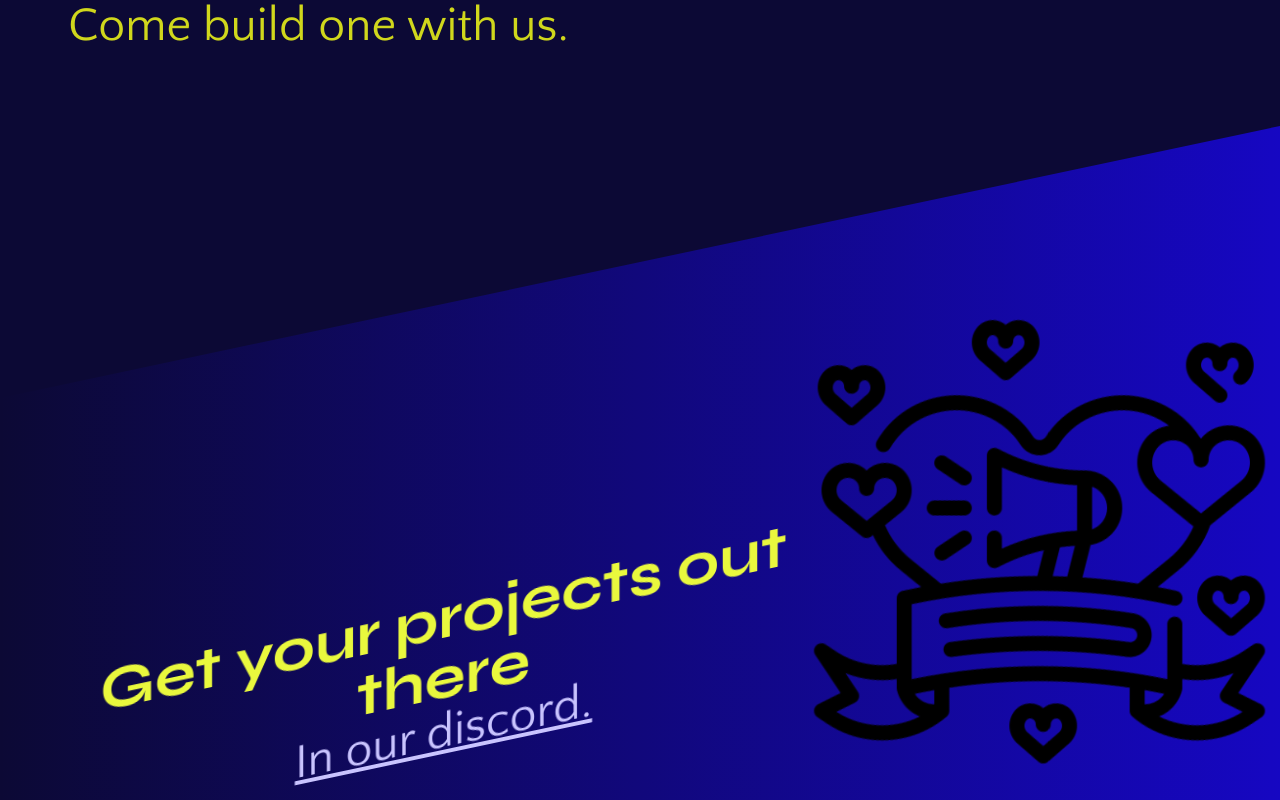
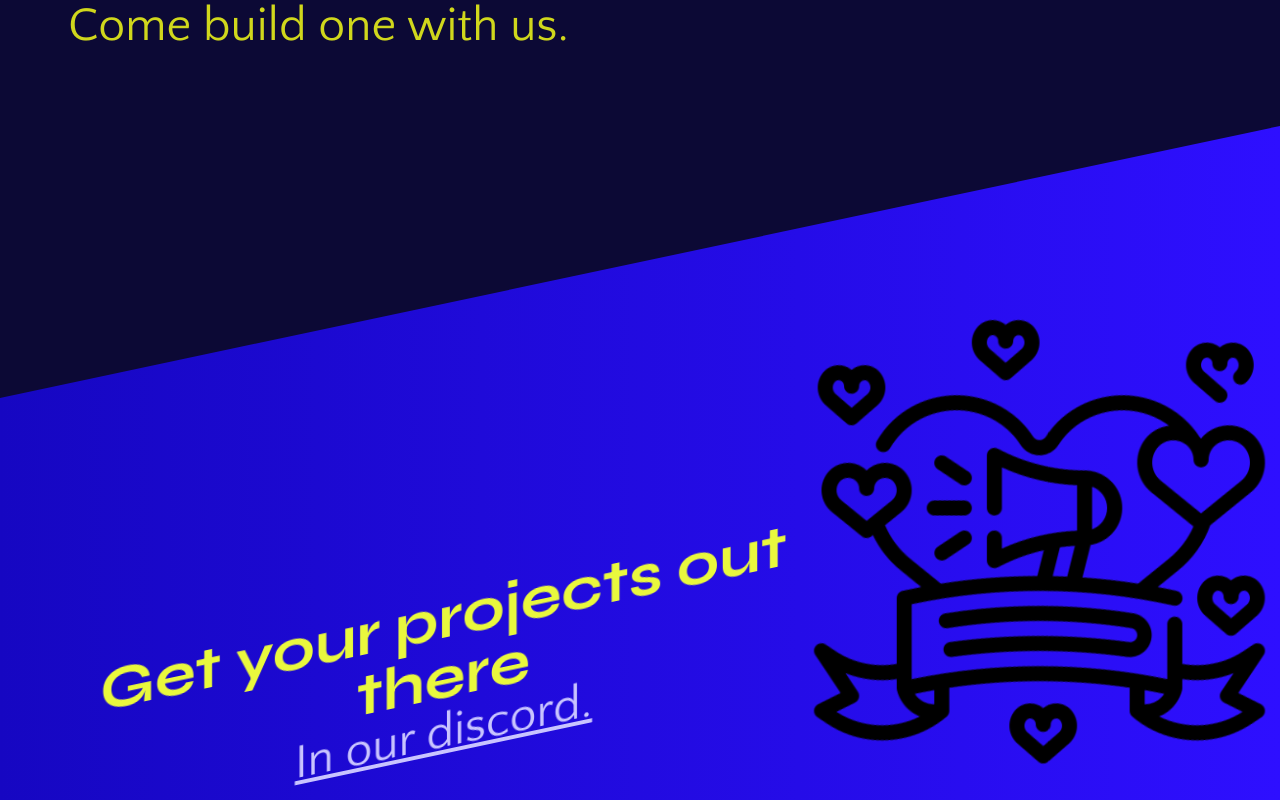
Before and after one commit to Bobberson3108/syngenious-website, a SvelteKit app: page / in a window 1280 px wide. Shown: the part 560-1360 px from the top of the page. Built offline with nearby package versions, Linux system fonts and the light colour scheme.

Commit message:
update gradient

```diff
--- a/package.json
+++ b/package.json
@@ -22,7 +22,7 @@
 		"svelte": "^3.58.0",
 		"svelte-check": "^2.7.1",
 		"svelte-preprocess": "^4.10.7",
-		"tailwindcss": "^3.1.8",
+		"tailwindcss": "^3.3.1",
 		"tslib": "^2.3.1",
 		"typescript": "^4.7.4",
 		"vite": "^4.1.4"
--- a/src/routes/+page.svelte
+++ b/src/routes/+page.svelte
@@ -27,7 +27,7 @@
             </div>
         </div>
     </div>
-    <div class="w-screen py-16 sm:py-24 md:py-32 pl-4 sm:pl-6 md:pl-8 lg:pl-12 bg-primary-800 dark:bg-transparent dark:bg-gradient-to-r dark:from-transparent dark:-from-40% dark:to-primary-800 -skew-y-12">
+    <div class="w-screen py-16 sm:py-24 md:py-32 pl-4 sm:pl-6 md:pl-8 lg:pl-12 bg-primary-800 dark:bg-transparent dark:bg-gradient-to-r dark:from-primary-800 dark:to-primary-700 -skew-y-12">
         <div class="flex-row flex justify-between">
             <div class="ml-0 sm:ml-10 text-center flex items-center justify-center">
                 <div data-aos="fade-up">
```
Also changed, not shown: 1 other file (tests, documents, lock files or other folders).
